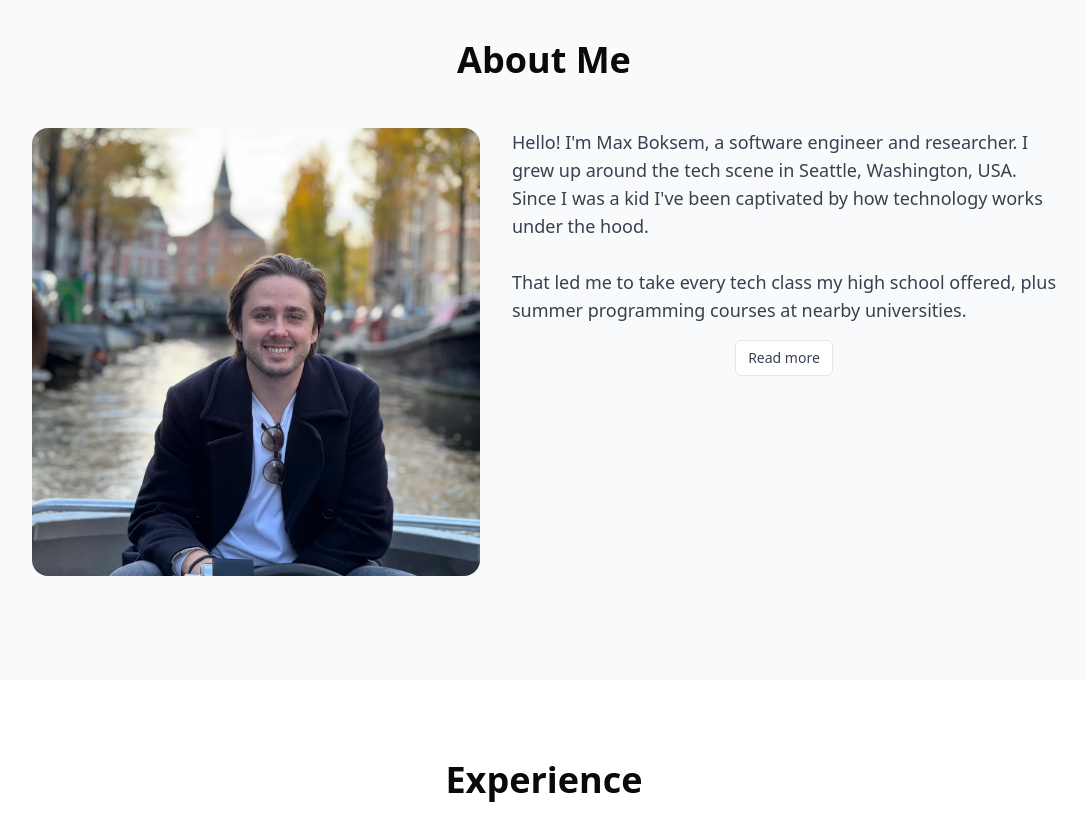
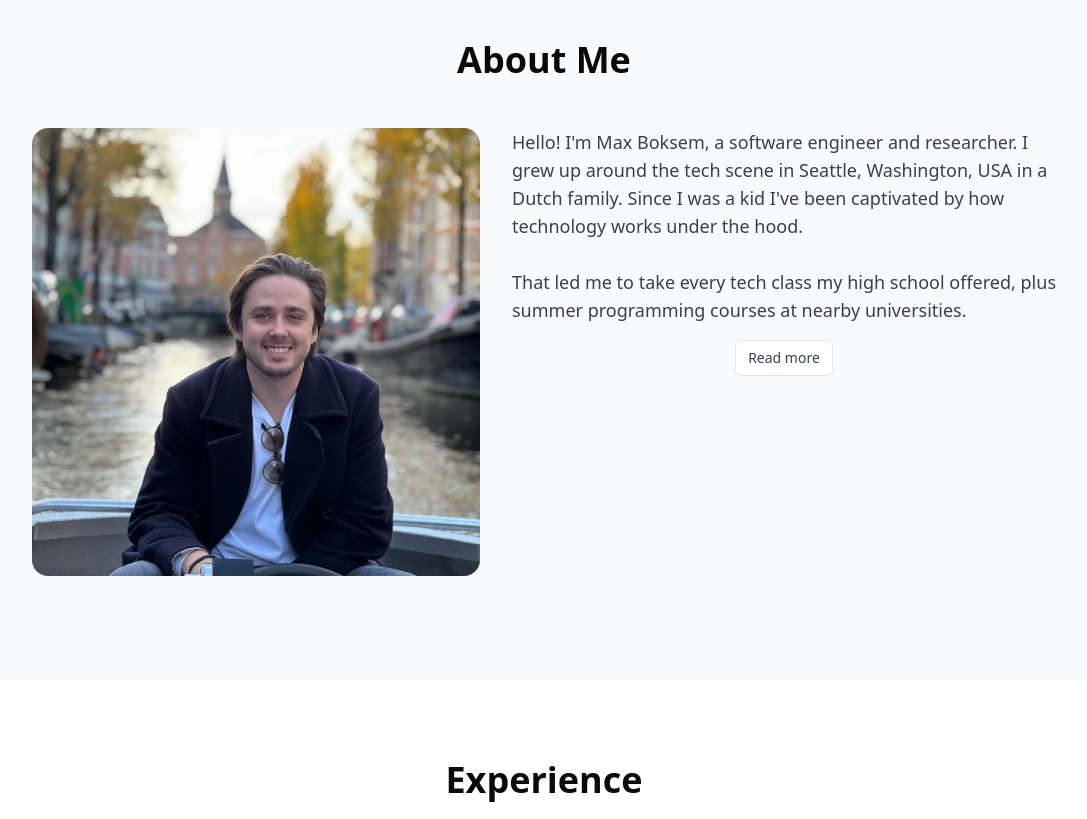
Before and after one commit to MaxMB15/website, a Next.js app in the folder site/: page / in a window 1280 px wide. Shown: the part 840-1659 px from the top of the page, without its empty margins (96-1183 px from the left). Built offline with nearby package versions, Linux system fonts and the light colour scheme; no server answers; a web font is replaced by a local one.

Commit message:
fixed scrolling

```diff
--- a/site/src/app/globals.css
+++ b/site/src/app/globals.css
@@ -70,7 +70,13 @@ body {
   * {
     @apply border-border;
 	}
+  /* Option 2: disable overscroll bounce so no white leak at top/bottom */
+  html {
+    overscroll-behavior: none;
+    background-color: var(--page-bg);
+  }
   body {
+    overscroll-behavior: none;
     background-color: var(--page-bg);
     @apply text-foreground;
 	}
--- a/site/src/components/AboutMe.tsx
+++ b/site/src/components/AboutMe.tsx
@@ -5,7 +5,7 @@ import { motion } from 'framer-motion';
 import Image from 'next/image';
 import { Button } from '@/components/ui/button';
 
-const INTRO = `Hello! I'm Max Boksem, a software engineer and researcher. I grew up around the tech scene in Seattle, Washington, USA. Since I was a kid I've been captivated by how technology works under the hood.
+const INTRO = `Hello! I'm Max Boksem, a software engineer and researcher. I grew up around the tech scene in Seattle, Washington, USA in a Dutch family. Since I was a kid I've been captivated by how technology works under the hood.
 
 That led me to take every tech class my high school offered, plus summer programming courses at nearby universities.`;
 
--- a/site/src/components/Hero.tsx
+++ b/site/src/components/Hero.tsx
@@ -57,11 +57,11 @@ const Hero = () => {
 					aria-hidden
 				/>
 			)}
-			<div className="absolute inset-0 -z-50">
+			<div className="absolute inset-0 z-0">
 				<AnimatePresence initial={false}>
 					<motion.div
 						key={currentImage}
-						className="absolute inset-0"
+						className="absolute inset-0 z-0"
 						initial={{ opacity: 0, scale: 1 }}
 						animate={{
 							opacity: 1,
@@ -89,10 +89,10 @@ const Hero = () => {
 				</AnimatePresence>
 			</div>
 			<motion.div
-				className="absolute inset-0 bg-gradient-to-b from-transparent to-white"
+				className="absolute inset-0 z-[1] bg-gradient-to-b from-transparent to-white pointer-events-none"
 				style={{ opacity }}
 			/>
-			<div className="absolute inset-0 flex flex-col items-center justify-center pointer-events-none">
+			<div className="absolute inset-0 z-10 flex flex-col items-center justify-center pointer-events-none">
 				<motion.div
 					className="relative p-8 overflow-visible pointer-events-auto"
 					style={{ opacity: textOpacity, scale: textScale, y: textY }}
@@ -124,7 +124,7 @@ const Hero = () => {
 				</motion.div>
 			</div>
 			<motion.div
-				className="absolute bottom-4 right-4"
+				className="absolute bottom-4 right-4 z-10"
 				style={{ opacity: textOpacity, scale: textScale, y: textY }}
 			>
 				<AnimatePresence mode="wait">
--- a/site/src/lib/research.ts
+++ b/site/src/lib/research.ts
@@ -53,7 +53,7 @@ export const interestItems = [
 	{
 		title: 'Programming Environments/Languages',
 		description:
-			'Exploring how different programming environments, DSLs, and compilers can effect user behavior and productivity.',
+			'Exploring how different programming environments, DSLs, and compilers can effect user behavior and productivity. Many programming environments are already being created to support AI, but what about supporting other aspects of programming like incremental or exploratory programming?',
 	},
 	{
 		title: 'System / Software Architecture',
```
